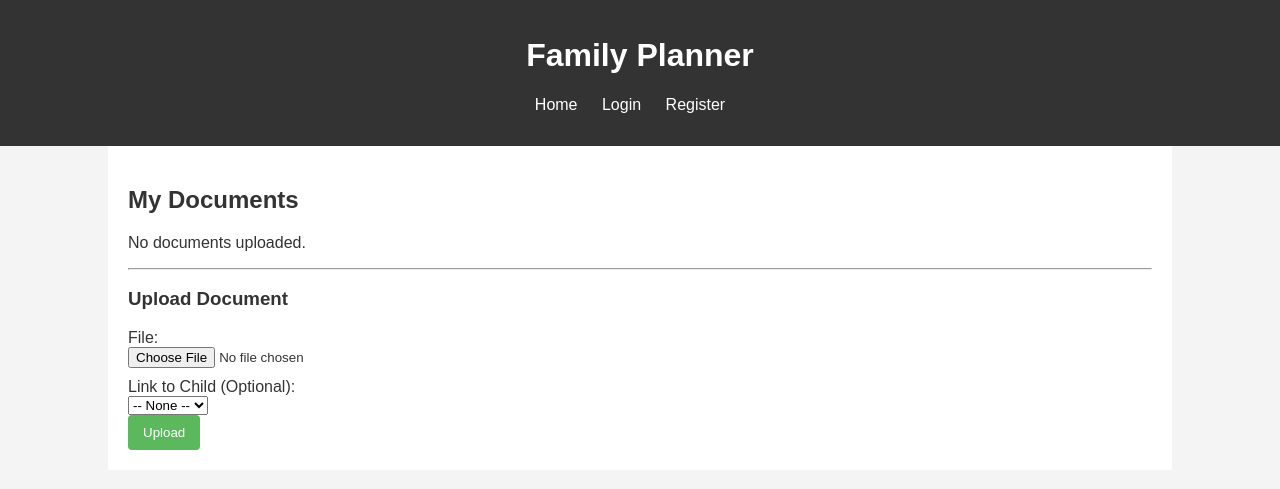
After one commit to sbakidi/Family-planner, a Flask app: template templates/documents.html in a window 1280 px wide. The commit adds this page. Shown: the top 489 px of the page. Run offline with Flask 3, Linux system fonts and the light colour scheme; the template is opened without the code that fills it, so the values that code supplies are empty.

Commit message:
Add document upload feature

```diff
--- a/app.py
+++ b/app.py
@@ -1,8 +1,9 @@
-from flask import Flask, request, jsonify, render_template, redirect, url_for, session, flash
+from flask import Flask, request, jsonify, render_template, redirect, url_for, session, flash, send_from_directory
 from sqlalchemy.exc import SQLAlchemyError
-import os # For secret key
+import os  # For secret key
+from werkzeug.utils import secure_filename
 
-from src import auth, user, shift, child, event # Models
+from src import auth, user, shift, child, event, document  # Models
 from src import shift_manager, child_manager, event_manager, shift_pattern_manager # Managers
 from src.database import init_db, SessionLocal
 # Import residency_period model for init_db
@@ -12,7 +13,7 @@ from src import residency_period
 # This should be called once when the application starts.
 try:
     # Import models to ensure they are registered with Base before init_db() is called
-    from src import user, shift, child, event # Models
+    from src import user, shift, child, event, document  # Models
     # Import residency_period model for init_db
     from src import residency_period
     from datetime import datetime # For HTML form datetime-local conversion
@@ -23,6 +24,9 @@ except Exception as e:
 
 app = Flask(__name__)
 app.secret_key = os.urandom(24) # Generate a random secret key for sessions
+UPLOAD_FOLDER = os.path.join(os.getcwd(), 'uploads')
+os.makedirs(UPLOAD_FOLDER, exist_ok=True)
+app.config['UPLOAD_FOLDER'] = UPLOAD_FOLDER
 
 # Optional: A generic error handler for unhandled exceptions
 @app.errorhandler(Exception)
@@ -667,6 +671,55 @@ def add_child_web():
     return redirect(url_for('children_view'))
 
 
+# --- Document Web Routes ---
+
+@app.route('/documents', methods=['GET', 'POST'])
+def documents_view():
+    if 'user_id' not in session:
+        flash('Please login to manage documents.', 'warning')
+        return redirect(url_for('login'))
+
+    user_id = session['user_id']
+
+    if request.method == 'POST':
+        uploaded = request.files.get('file')
+        child_id_str = request.form.get('child_id')
+        child_id = int(child_id_str) if child_id_str and child_id_str.isdigit() else None
+
+        if not uploaded or uploaded.filename == '':
+            flash('No file selected.', 'danger')
+            return redirect(url_for('documents_view'))
+
+        filename = secure_filename(uploaded.filename)
+        file_path = os.path.join(app.config['UPLOAD_FOLDER'], filename)
+        uploaded.save(file_path)
+
+        db = SessionLocal()
+        try:
+            doc_record = document.Document(filename=filename, user_id=user_id, child_id=child_id)
+            db.add(doc_record)
+            db.commit()
+            flash('File uploaded successfully.', 'success')
+        except Exception as e:
+            db.rollback()
+            flash('Failed to save document.', 'danger')
+            print(f'Error saving document: {e}')
+        finally:
+            db.close()
+        return redirect(url_for('documents_view'))
+
+    db = SessionLocal()
+    docs = db.query(document.Document).filter(document.Document.user_id == user_id).all()
+    db.close()
+    user_children = child_manager.get_user_children(user_id=user_id)
+    return render_template('documents.html', documents=docs, children=user_children)
+
+
+@app.route('/uploads/<path:filename>')
+def download_document(filename):
+    return send_from_directory(app.config['UPLOAD_FOLDER'], filename, as_attachment=True)
+
+
 # The previous residency period POST route:
 @app.route('/children/<int:child_id>/residency-periods', methods=['POST'])
 def api_add_residency_period(child_id):
--- /dev/null
+++ b/templates/documents.html
@@ -0,0 +1,43 @@
+{% extends "layout.html" %}
+
+{% block title %}Documents{% endblock %}
+
+{% block content %}
+    <h2>My Documents</h2>
+
+    {% if documents %}
+        <ul>
+        {% for doc in documents %}
+            <li>
+                {{ doc.filename }}
+                {% if doc.child %}- for {{ doc.child.name }}{% endif %}
+                <a href="{{ url_for('download_document', filename=doc.filename) }}">Download</a>
+            </li>
+        {% endfor %}
+        </ul>
+    {% else %}
+        <p>No documents uploaded.</p>
+    {% endif %}
+
+    <hr>
+
+    <h3>Upload Document</h3>
+    <form method="POST" enctype="multipart/form-data">
+        <div>
+            <label for="file">File:</label>
+            <input type="file" id="file" name="file" required>
+        </div>
+        <div>
+            <label for="child_id">Link to Child (Optional):</label>
+            <select id="child_id" name="child_id">
+                <option value="">-- None --</option>
+                {% for child in children %}
+                    <option value="{{ child.id }}">{{ child.name }}</option>
+                {% endfor %}
+            </select>
+        </div>
+        <div>
+            <input type="submit" value="Upload">
+        </div>
+    </form>
+{% endblock %}
--- a/templates/layout.html
+++ b/templates/layout.html
@@ -31,6 +31,7 @@
             <ul>
                 <li><a href="{{ url_for('index') }}">Home</a></li>
                 {% if session.get('user_id') %}
+                    <li><a href="{{ url_for('documents_view') }}">Documents</a></li>
                     <li><a href="{{ url_for('logout') }}">Logout</a></li>
                     {# Add other authenticated links here, e.g., Profile, Dashboard #}
                 {% else %}
```
Also changed, not shown: src/document.py (added, +27 -0 lines).
